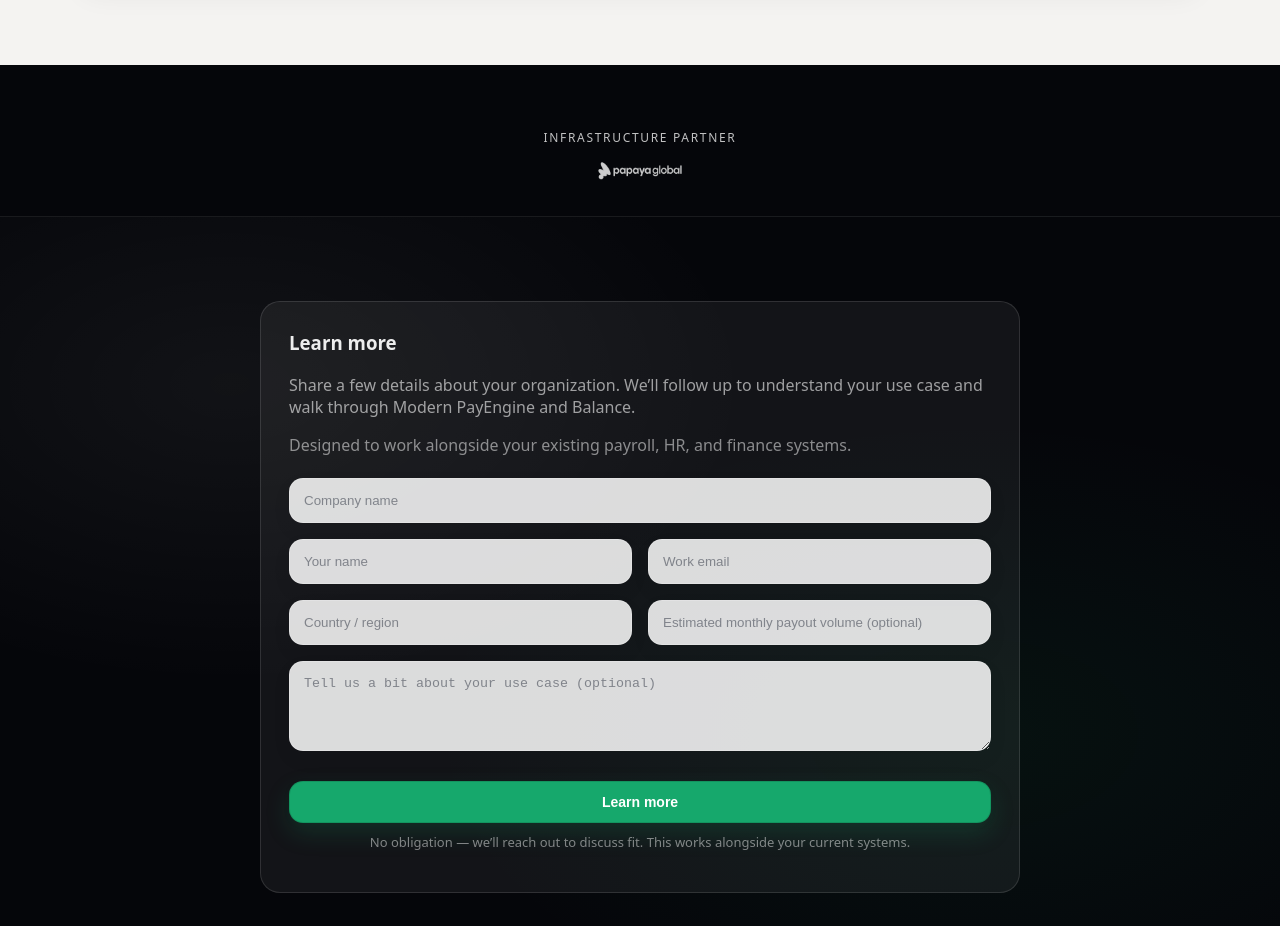
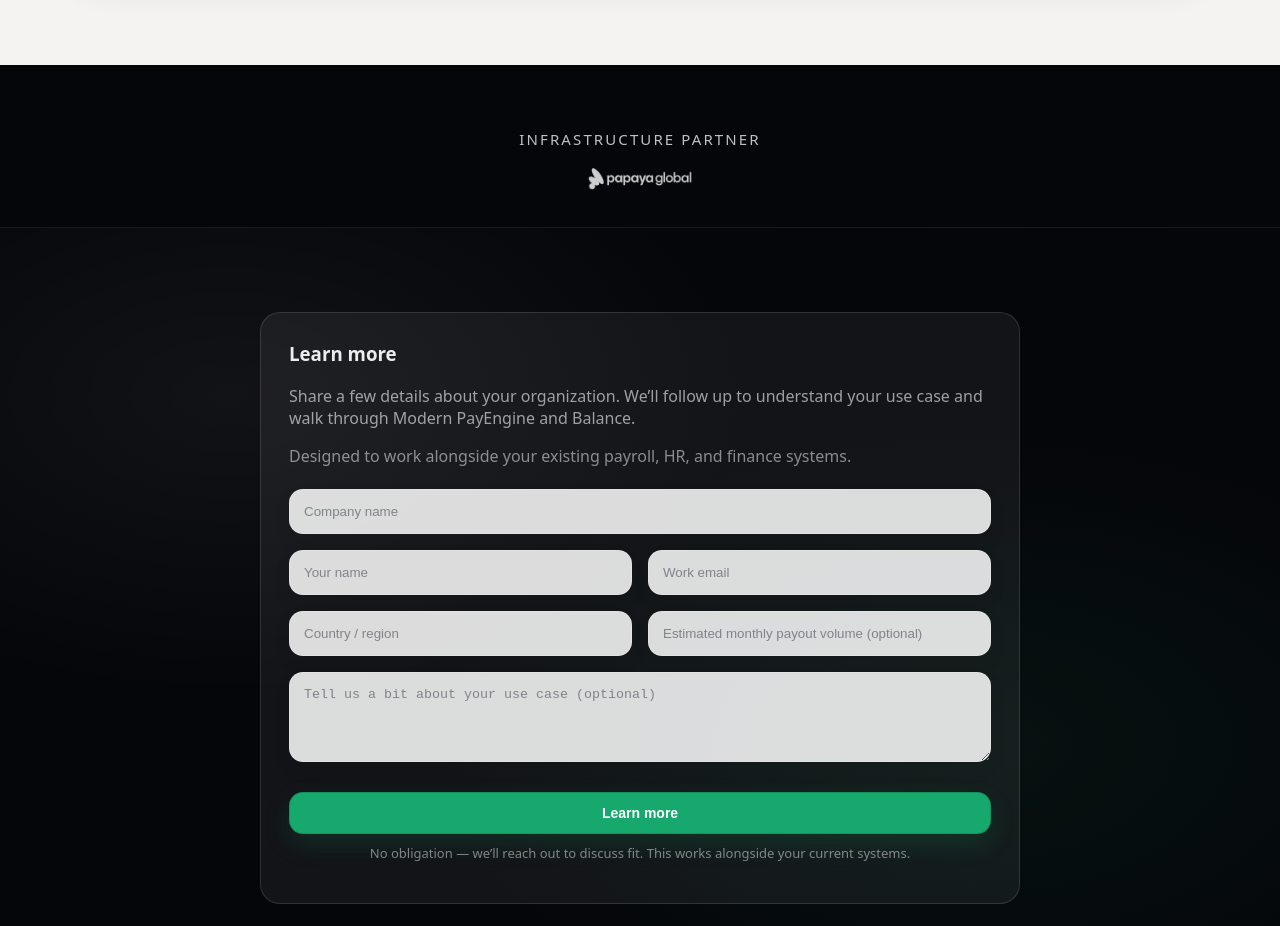
Before and after one commit to kleinjoshd-commits/Josh1, a Next.js app: page / in a window 1280 px wide. Shown: the part 1260-2186 px from the top of the page. Built offline with nearby package versions, Linux system fonts and the light colour scheme.

Commit message:
Increase infrastructure partner label and logo size

```diff
--- a/app/page.tsx
+++ b/app/page.tsx
@@ -138,11 +138,11 @@ export default function Home() {
   >
     <div
       style={{
-        fontSize: 12,
+        fontSize: 15, // was 12 → ~25% larger
         letterSpacing: "0.14em",
         textTransform: "uppercase",
-        color: "rgba(255, 255, 255, 0.75)", // force white
-        marginBottom: 12,
+        color: "rgba(255, 255, 255, 0.75)",
+        marginBottom: 14,
       }}
     >
       Infrastructure partner
@@ -159,7 +159,7 @@ export default function Home() {
         src="/papaya-global-logo.png"
         alt="Papaya Global"
         style={{
-          height: 26,
+          height: 32, // was 26 → ~25% larger
           width: "auto",
           opacity: 0.8,
         }}
@@ -169,6 +169,7 @@ export default function Home() {
 </div>
 
 
+
       {/* LEARN MORE */}
       <KycForm />
     </main>
```
